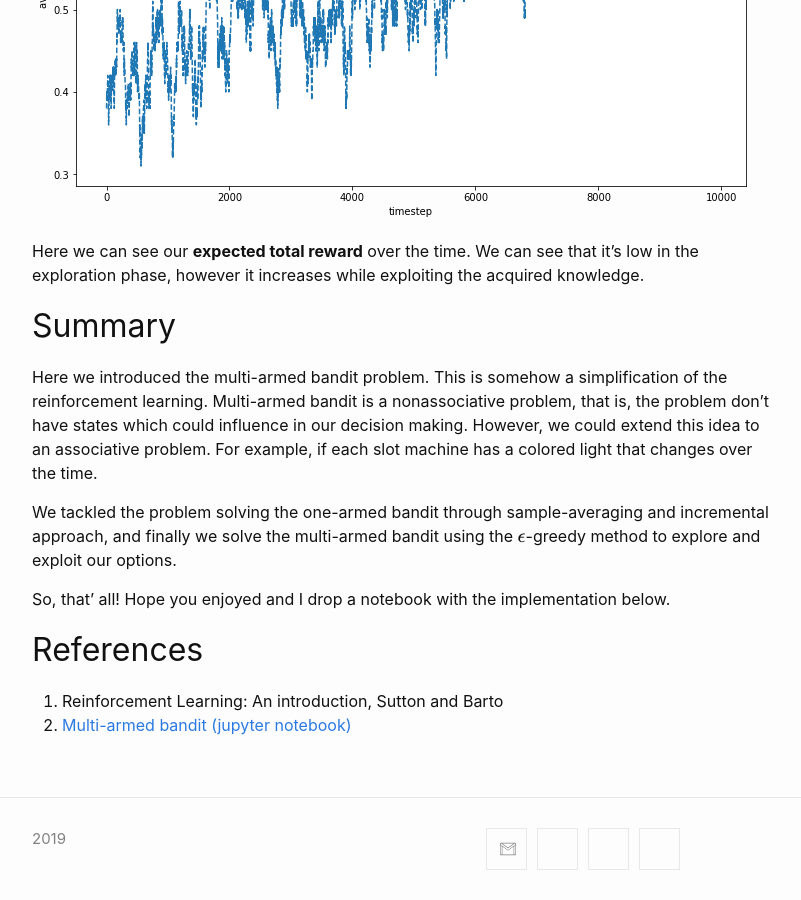
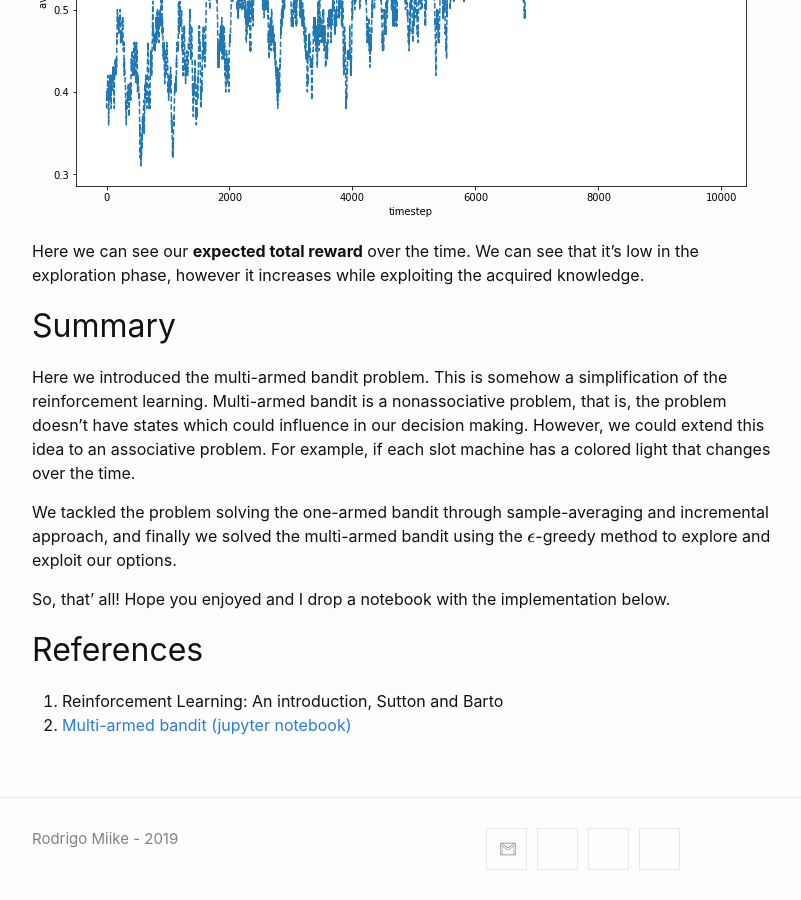
Before and after one commit to NekuSakuraba/RodrigoMiike, a Jekyll site: the page built from _posts/2019-08-02-multi-armed-bandit.md, in a window 1280 px wide and 900 px high, scrolled down 3990 px. Shown: the whole window, without its empty margins (238-1039 px from the left). Built offline with Jekyll 4.4.1, drawn with Linux system fonts in a browser that asks for light colours; formulas are drawn with MathJax 3; some of the changed text lies outside the part shown.

Commit message:
Fixing some typos

```diff
--- a/_config.yml
+++ b/_config.yml
@@ -14,6 +14,7 @@
 # You can create any custom variable you would like, and they will be accessible
 # in the templates via {{ site.myvariable }}.
 title: Rodrigo Miike
+author: Rodrigo Miike
 email: drimiksi@gmail.com
 description: >- # this means to ignore newlines until "baseurl:"
   Write an awesome description for your new site here. You can edit this
--- a/_includes/footer.html
+++ b/_includes/footer.html
@@ -6,7 +6,7 @@
     <div class="footer-col-wrapper">
       <div class="footer-col one-half">
       <!-- <h2 class="footer-heading">{{ site.title | escape }}</h2> -->
-      {{ site.time | date: '%Y' }}
+      {{ site.author }} - {{ site.time | date: '%Y' }}
       </div>
 
 <!--       <div class="footer-col one-half">
--- a/_posts/2019-08-02-multi-armed-bandit.md
+++ b/_posts/2019-08-02-multi-armed-bandit.md
@@ -149,9 +149,9 @@ Here we can see our **expected total reward** over the time.
 We can see that it’s low in the exploration phase, however it increases while exploiting the acquired knowledge.
 
 ## Summary
-Here we introduced the multi-armed bandit problem. This is somehow a simplification of the reinforcement learning. Multi-armed bandit is a nonassociative problem, that is, the problem don’t have states which could influence in our decision making. However, we could extend this idea to an associative problem. For example, if each slot machine has a colored light that changes over the time.
+Here we introduced the multi-armed bandit problem. This is somehow a simplification of the reinforcement learning. Multi-armed bandit is a nonassociative problem, that is, the problem doesn’t have states which could influence in our decision making. However, we could extend this idea to an associative problem. For example, if each slot machine has a colored light that changes over the time.
 
-We tackled the problem solving the one-armed bandit through sample-averaging and incremental approach, and finally we solve the multi-armed bandit using the $$\epsilon$$-greedy method to explore and exploit our options.
+We tackled the problem solving the one-armed bandit through sample-averaging and incremental approach, and finally we solved the multi-armed bandit using the $$\epsilon$$-greedy method to explore and exploit our options.
 
 So, that’ all! Hope you enjoyed and I drop a notebook with the implementation below.
 
```
Also changed, not shown: other parts of _posts/2019-08-02-multi-armed-bandit.md (+2 -2 lines).
